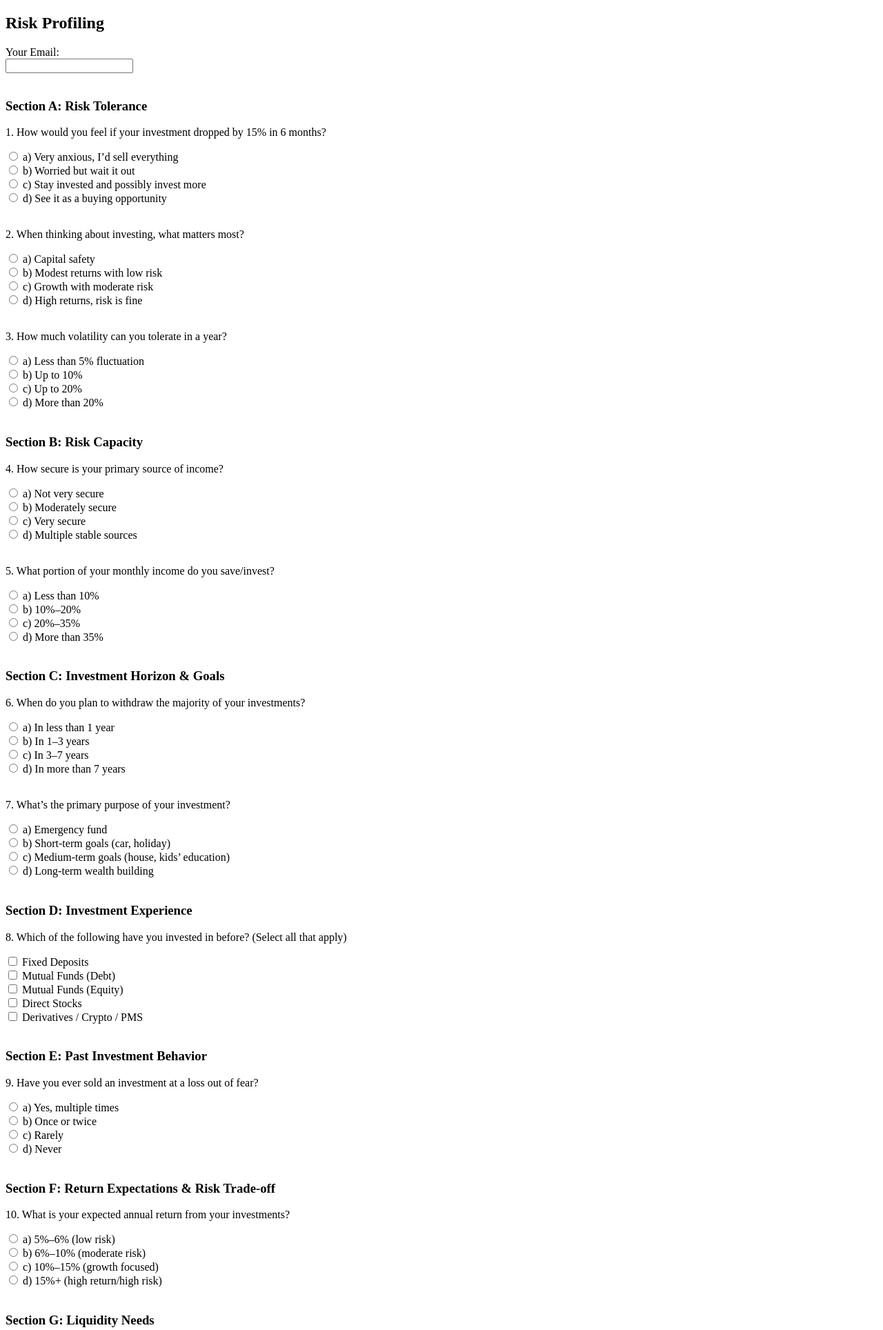
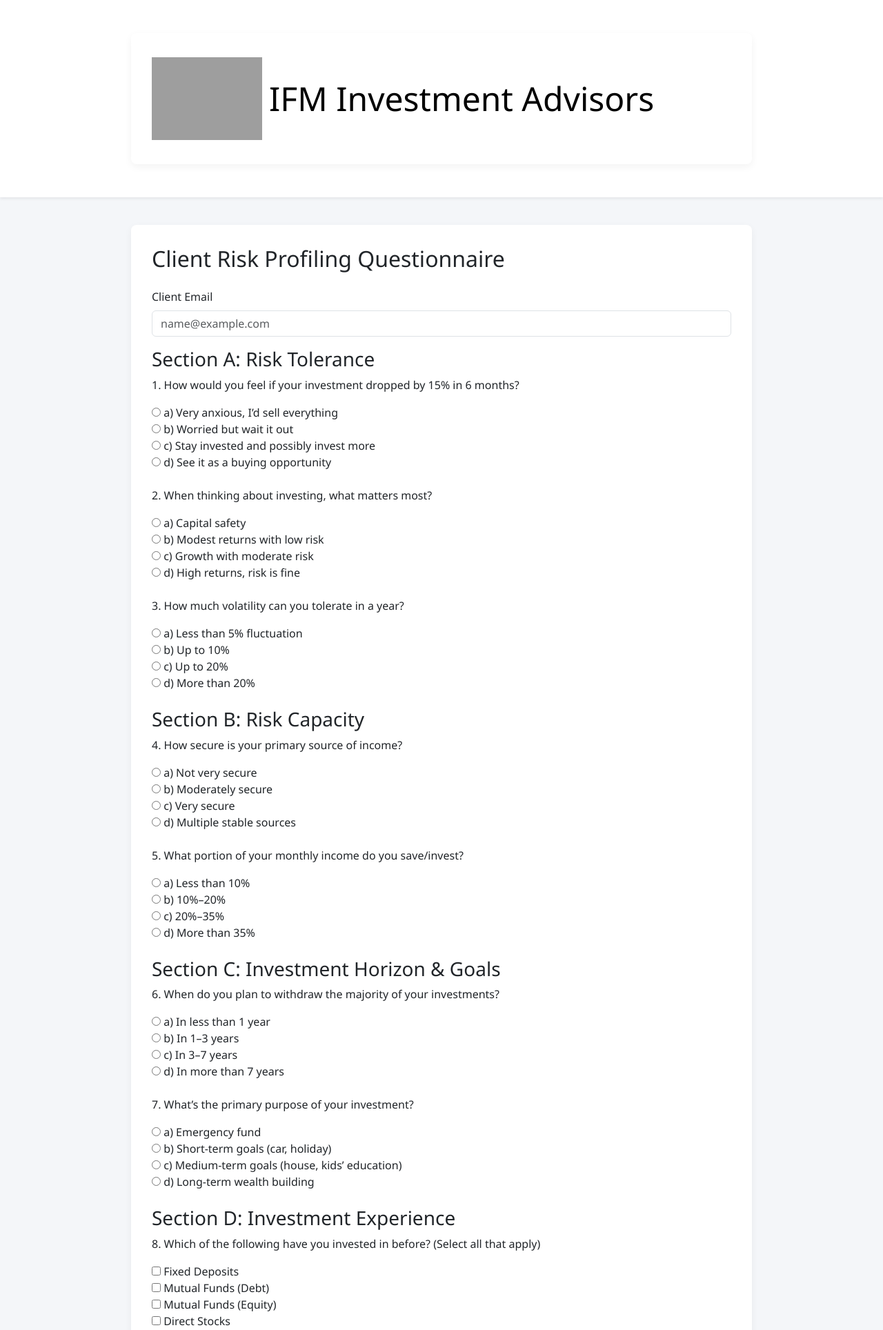
Before and after one commit to ab2757/client_quiz_app, a Flask app: page / in a window 1280 px wide. Shown: the top 1928 px of the page at 69% size. Run offline with Flask 3, Linux system fonts and the light colour scheme; grey boxes are pictures that could not be loaded.

Commit message:
Update form.html

```diff
--- a/templates/form.html
+++ b/templates/form.html
@@ -1,16 +1,64 @@
 <!DOCTYPE html>
 <html lang="en">
 <head>
-    <meta charset="UTF-8">
-    <title>Risk Profiling</title>
+  <meta charset="UTF-8">
+  <title>Client Risk Profiling Questionnaire</title>
+  <meta name="viewport" content="width=device-width, initial-scale=1">
+  <!-- Bootstrap CDN -->
+  <link href="https://cdn.jsdelivr.net/npm/bootstrap@5.3.3/dist/css/bootstrap.min.css" rel="stylesheet">
+  <style>
+    body {
+      font-family: 'Segoe UI', sans-serif;
+      background-color: #f4f6f9;
+    }
+    .container {
+      max-width: 900px;
+      margin-top: 40px;
+      margin-bottom: 40px;
+      background: #fff;
+      padding: 30px;
+      border-radius: 8px;
+      box-shadow: 0 4px 12px rgba(0, 0, 0, 0.05);
+    }
+    .question {
+      margin-bottom: 25px;
+    }
+    .section-title {
+      margin-top: 40px;
+      margin-bottom: 20px;
+      font-weight: 600;
+      border-bottom: 2px solid #ddd;
+      padding-bottom: 5px;
+    }
+    footer {
+      margin-top: 60px;
+      text-align: center;
+      font-size: 0.9rem;
+      color: #777;
+    }
+  </style>
 </head>
 <body>
-    <h2>Risk Profiling</h2>
 
-	<form action="/submit" method="POST">
-        <!-- Email field -->
-        <label for="email">Your Email:</label><br>
-        <input type="email" id="email" name="email" required><br><br>
+<nav class="navbar navbar-light bg-white shadow-sm">
+  <div class="container">
+    <a class="navbar-brand d-flex align-items-center" href="#" style="gap: 10px;">
+      <img src="{{ url_for('static', filename='logo2.png') }}" alt="Logo" style="height: 120px;" class="d-inline-block align-middle">
+      <span class="d-inline-block align-middle" style="font-size: 3.0rem; white-space: nowrap;">
+        IFM Investment Advisors
+      </span>
+    </a>
+  </div>
+</nav>
+
+  <div class="container">
+    <h2 class="mb-4">Client Risk Profiling Questionnaire</h2>
+    <form action="/submit" method="POST">
+
+      <div class="mb-3">
+        <label for="email" class="form-label">Client Email</label>
+        <input type="email" class="form-control" id="email" name="email" placeholder="name@example.com" required>
+      </div>
 
 	<!-- Section A -->
         <h3>Section A: Risk Tolerance</h3>
@@ -129,8 +177,13 @@
         <input type="radio" name="q15" value="10"> c) Unlikely<br><br>
 
 
+      <button type="submit" class="btn btn-primary mt-4">Submit</button>
+    </form>
+  </div>
 
-        <input type="submit" value="Submit">
-    </form>
+  <footer>
+    &copy; 2025 Innovative Investment Advisors. All rights reserved.
+  </footer>
+
 </body>
 </html>
```
